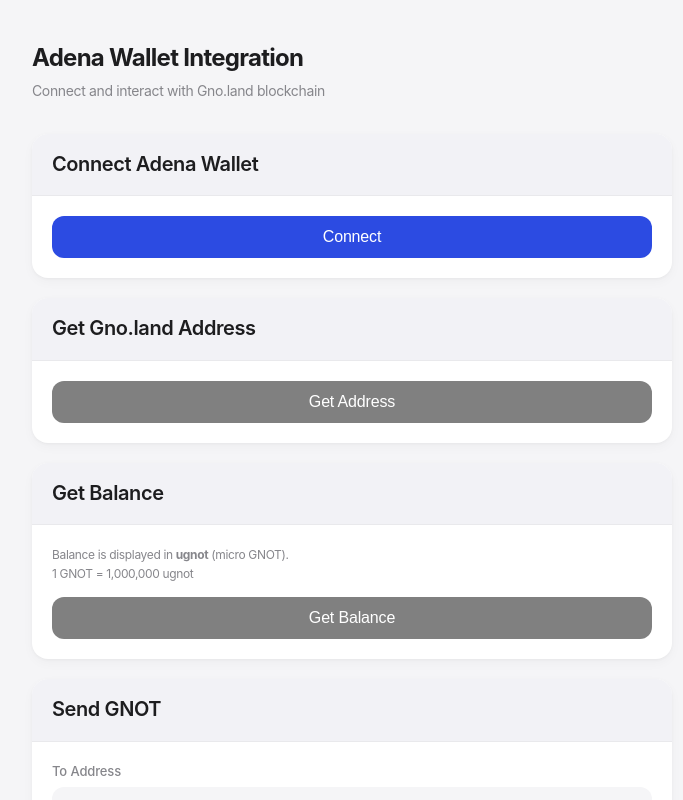
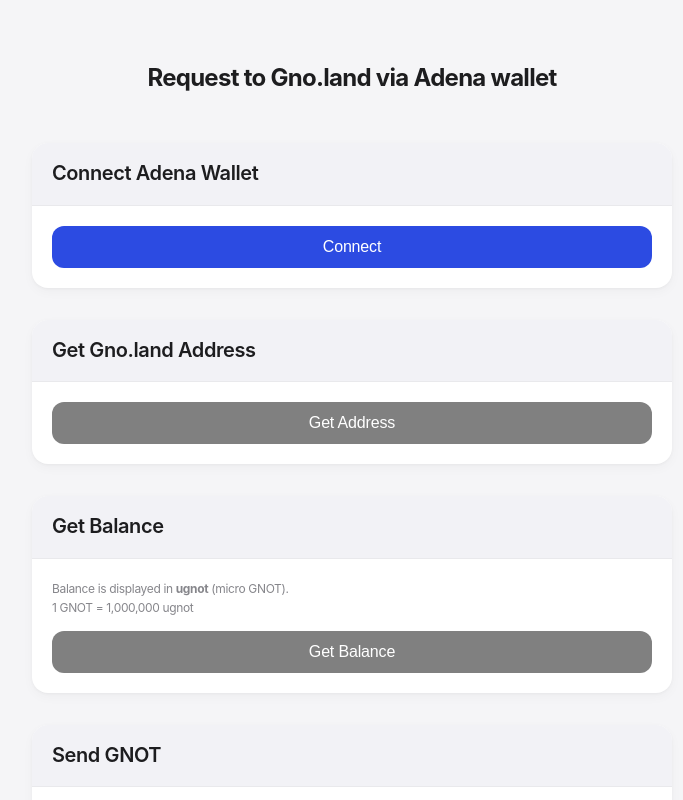
Before and after one commit to Zomebie/simple-dapp, a React (Vite) app: page / in a window 1280 px wide. Shown: the top 800 px of the page, without its empty margins (288-971 px from the left). Built offline with nearby package versions, Linux system fonts and the light colour scheme.

Commit message:
refactor: css

```diff
--- a/src/App.tsx
+++ b/src/App.tsx
@@ -8,14 +8,20 @@
 import ToastContainer from "./components/ToastContainer";
 
 const Page = styled.div`
+  display: flex;
+  flex-direction: column;
+  align-items: center;
+  gap: 3rem;
   min-height: 100vh;
-  padding-bottom: 60px;
+  padding: 60px;
+  background-color: #f5f5f7;
+  color: #1d1d1f;
+  line-height: 1.47059;
+  letter-spacing: -0.022em;
 `;
 
-const HeaderWrapper = styled.header`
-  padding: 40px 20px 32px;
-  max-width: 680px;
-  margin: 0 auto;
+const Header = styled.header`
+  width: 680px;
 `;
 
 const Title = styled.h1`
@@ -24,25 +30,15 @@
   margin: 0;
   color: #1d1d1f;
   letter-spacing: -0.03em;
-`;
-
-const Subtitle = styled.p`
-  font-size: 14px;
-  color: #86868b;
-  margin: 6px 0 0;
-  font-weight: 400;
+  text-align: center;
 `;
 
 const Main = styled.main`
-  max-width: 680px;
-  margin: 0 auto;
+  width: 680px;
   padding: 0 20px;
-`;
-
-const CardList = styled.div`
   display: flex;
   flex-direction: column;
-  gap: 20px;
+  gap: 2rem;
 `;
 
 export default function App() {
@@ -50,17 +46,14 @@
     <ThemeProvider theme={theme}>
       <GlobalStyle />
       <Page>
-        <HeaderWrapper>
-          <Title>Adena Wallet Integration</Title>
-          <Subtitle>Connect and interact with Gno.land blockchain</Subtitle>
-        </HeaderWrapper>
+        <Header>
+          <Title>Request to Gno.land via Adena wallet</Title>
+        </Header>
         <Main>
-          <CardList>
-            <ConnectWallet />
-            <GetAddress />
-            <GetBalance />
-            <SendGnot />
-          </CardList>
+          <ConnectWallet />
+          <GetAddress />
+          <GetBalance />
+          <SendGnot />
         </Main>
       </Page>
       <ToastContainer />
--- a/src/styles/GlobalStyle.ts
+++ b/src/styles/GlobalStyle.ts
@@ -7,13 +7,13 @@
     -moz-osx-font-smoothing: grayscale;
   }
 
+  html {
+    font-size:16px;
+  }
+
   body {
     margin: 0;
     font-family: ${({ theme }) => theme.fonts.sans};
-    background-color: #f5f5f7;
-    color: #1d1d1f;
-    line-height: 1.47059;
-    letter-spacing: -0.022em;
   }
 `;
 
```
